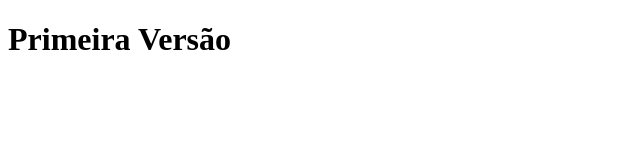
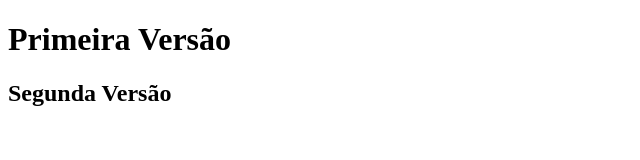
Before and after one commit to priruiz1/aula-git, a plain HTML site: page index.html in a window 1280 px wide. Shown: the whole page, without its empty margins (0-640 px from the left). Drawn offline with Linux system fonts and the light colour scheme.

Commit message:
commit 2 09-05

```diff
--- a/index.html
+++ b/index.html
@@ -7,5 +7,6 @@
 </head>
 <body>
     <h1>Primeira Versão</h1>
+    <h2>Segunda Versão</h2>
 </body>
 </html>
```
